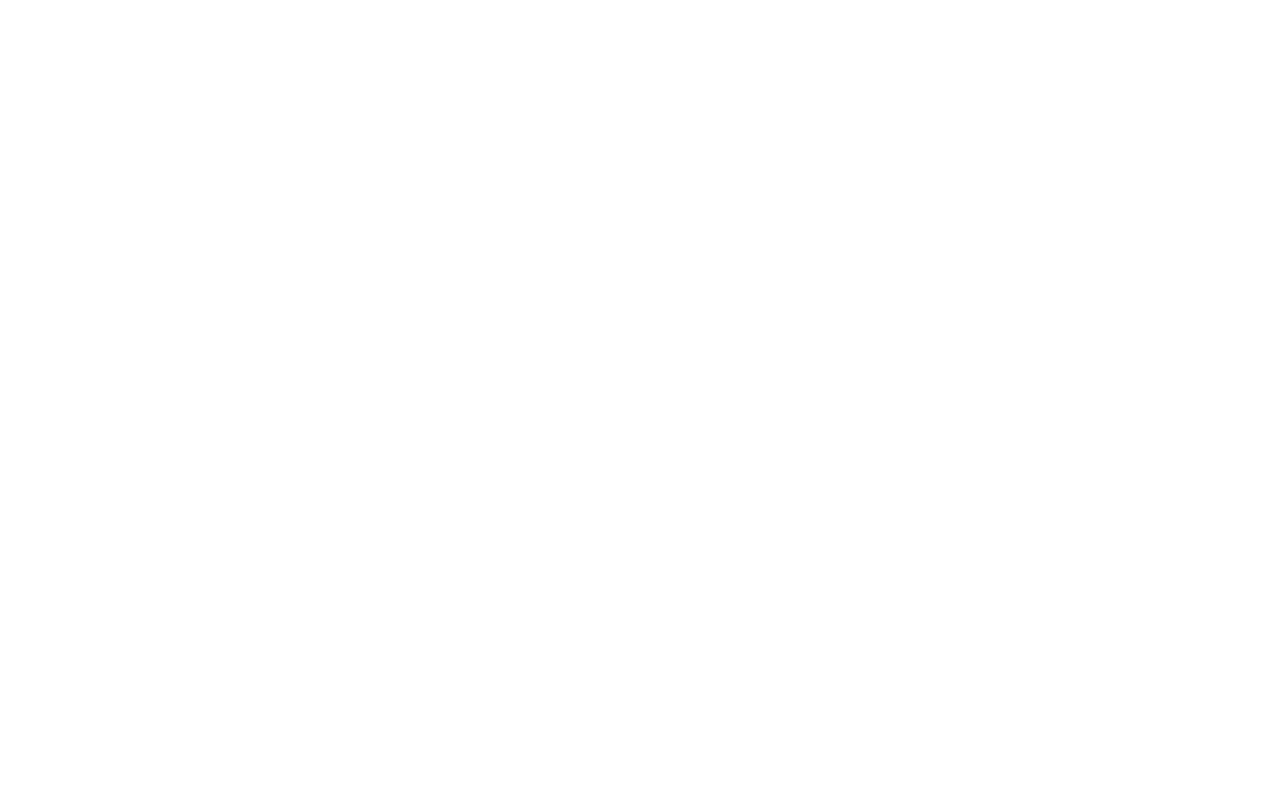
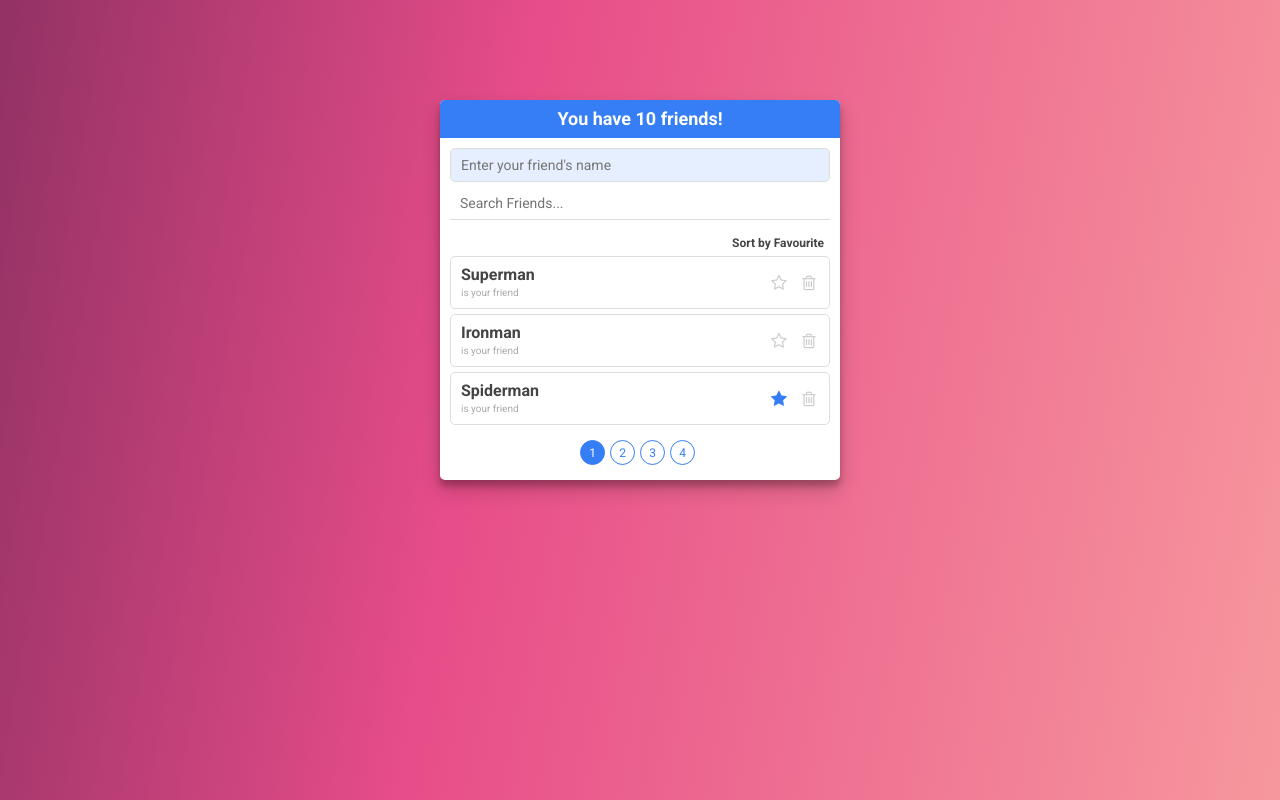
Before and after one commit to DharmeshShahuDeveloper/haptikassignment, a React (Create React App) app: page / in a window 1280 px wide. Built offline with nearby package versions, Linux system fonts and the light colour scheme.

Commit message:
proper build

```diff
--- a/src/index.js
+++ b/src/index.js
@@ -3,15 +3,10 @@ import ReactDOM from 'react-dom';
 import './index.css';
 import App from './App';
 import reportWebVitals from './reportWebVitals';
-import { BrowserRouter, Routes, Route } from 'react-router-dom';
 
 ReactDOM.render(
   <React.StrictMode>
-    <BrowserRouter basename={'/haptikassignment'}>
-    <Routes>
-    <Route path="/" element={<App/>} />
-    </Routes>
-    </BrowserRouter>
+    <App />
   </React.StrictMode>,
   document.getElementById('root')
 );
```
Also changed, not shown: package.json (+5 -3 lines), 20 other files (tests, documents, lock files or other folders).
